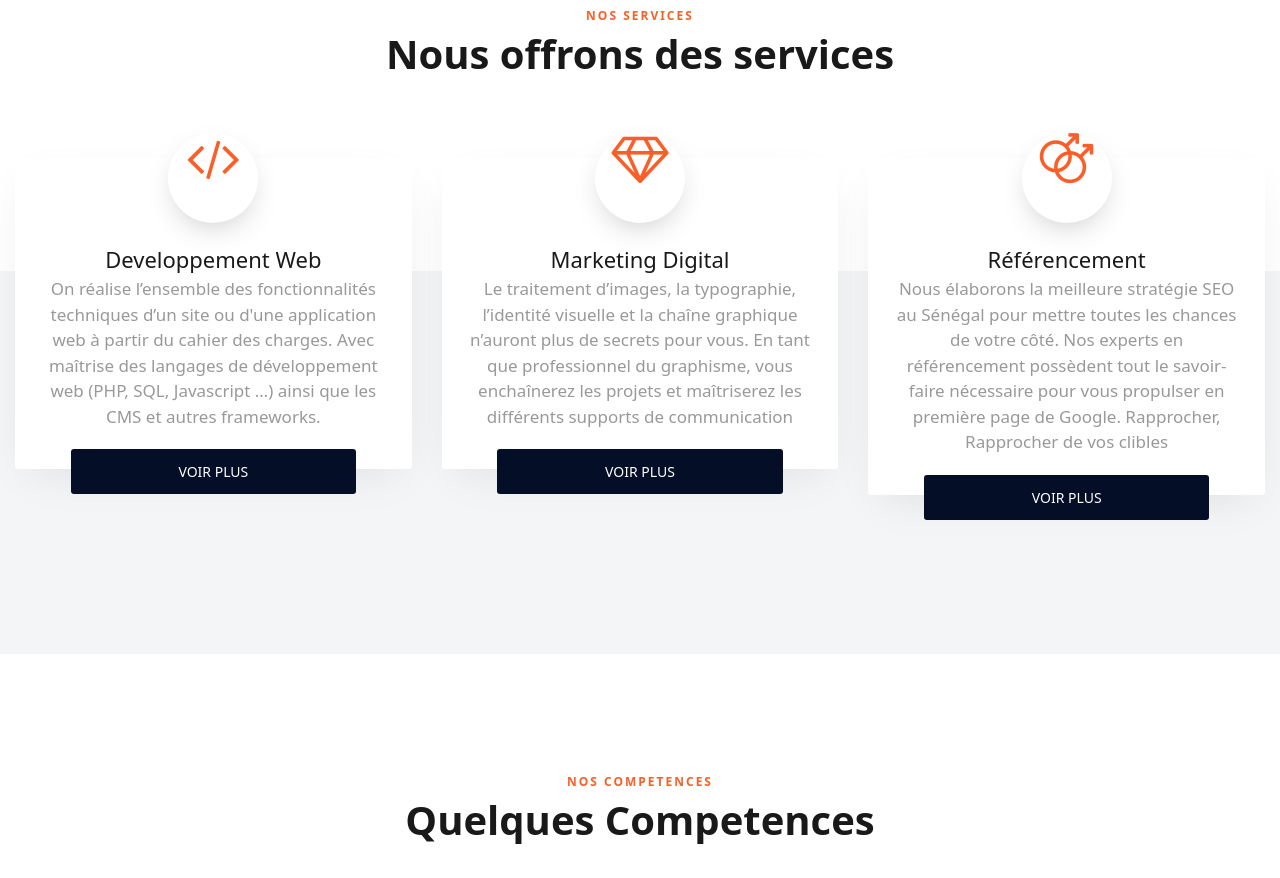
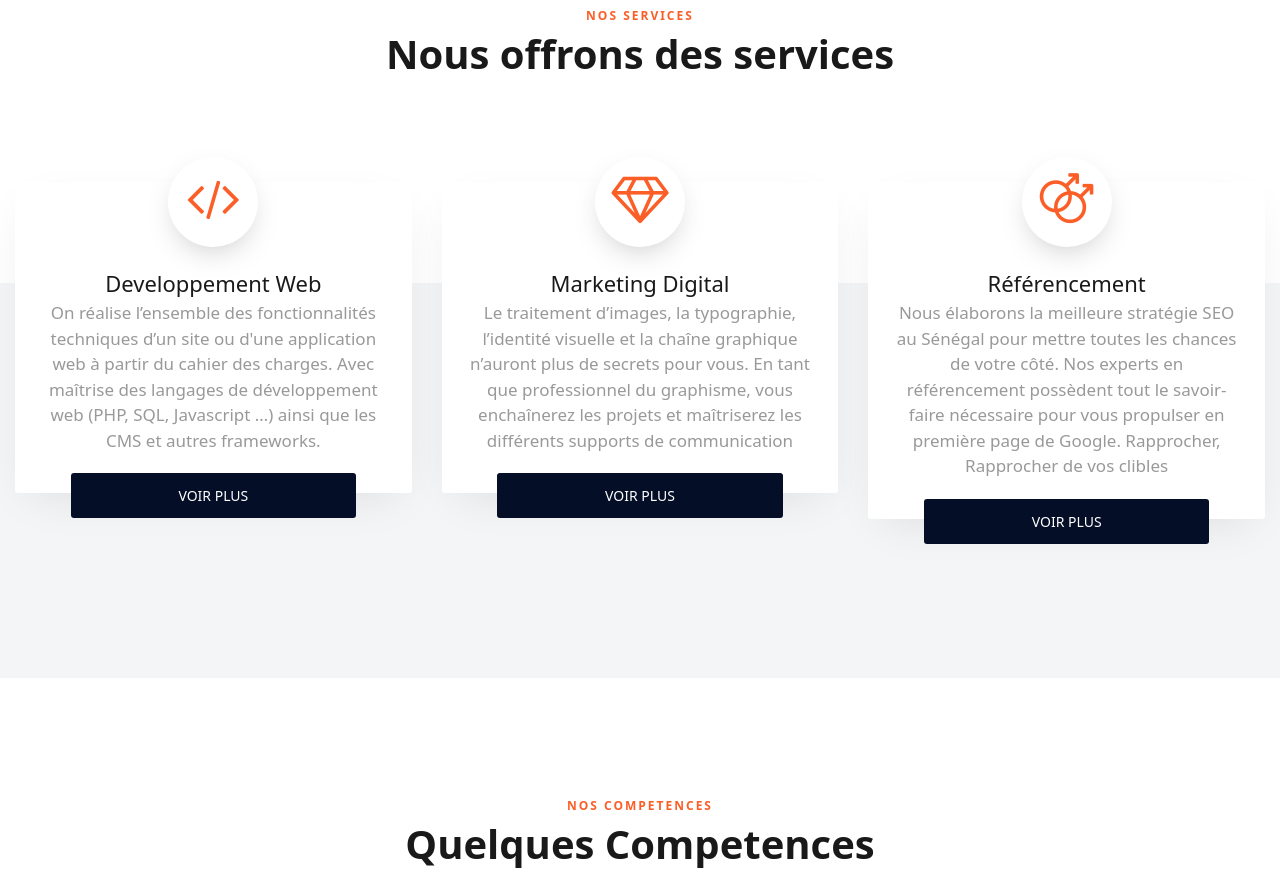
Before and after one commit to moussadiouf501/Portfolio, a plain HTML site: page index.html in a window 1280 px wide. Shown: the part 2400-3278 px from the top of the page. Drawn offline with nearby package versions, Linux system fonts and the light colour scheme; some packages are replaced by stand-ins of ours; no server answers.

Commit message:
deuxieme modification icon services

```diff
--- a/index.html
+++ b/index.html
@@ -218,33 +218,33 @@
 				</div>
 			</div>
 			<div class="row">
-				<div class="col-md-4">
+				<div class="col-md-4 mt-4">
 					<div class="services-wrap ftco-animate">
 						<!-- <div class="img" style="background-image: url(images/services-1.jpg);"></div> -->
 						<div class="text">
-							<div class="icon"><span class="fa fa-code text-center"></span></div>
+							<div class="icon"><span class="fa fa-code mt-3"></span></div>
 							<h2>Developpement Web</h2>
 							<p>On réalise l’ensemble des fonctionnalités techniques d’un site ou d'une application web à partir du cahier des charges. Avec maîtrise des langages de développement web (PHP, SQL, Javascript …) ainsi que les CMS et autres frameworks.</p>
 							<a href="#" class="btn-custom">Voir Plus</a>
 						</div>
 					</div>
 				</div>
-				<div class="col-md-4">
+				<div class="col-md-4 mt-4">
 					<div class="services-wrap ftco-animate">
 						<!-- <div class="img" style="background-image: url(images/services-2.jpg);"></div> -->
 						<div class="text">
-							<div class="icon"><span class="fa fa-diamond"></span></div>
+							<div class="icon"><span class="fa fa-diamond mt-3"></span></div>
 							<h2>Marketing Digital</h2>
 							<p>Le traitement d’images, la typographie, l’identité visuelle et la chaîne graphique n’auront plus de secrets pour vous. En tant que professionnel du graphisme, vous enchaînerez les projets et maîtriserez les différents supports de communication</p>
 							<a href="#" class="btn-custom">Voir Plus</a>
 						</div>
 					</div>
 				</div>
-				<div class="col-md-4">
+				<div class="col-md-4 mt-4">
 					<div class="services-wrap ftco-animate">
 						<!-- <div class="img" style="background-image: url(images/services-3.jpg);"></div> -->
 						<div class="text">
-							<div class="icon"><span class="fa fa-mars-double"></span></div>
+							<div class="icon"><span class="fa fa-mars-double mt-3"></span></div>
 							<h2>Référencement</h2>
 							<p>
 								Nous élaborons la meilleure stratégie SEO au Sénégal pour mettre toutes les chances de votre côté. Nos experts en référencement possèdent tout le savoir-faire nécessaire pour vous propulser en première page de Google. Rapprocher, Rapprocher de vos clibles</p>
```
Also changed, not shown: css/style.css.
